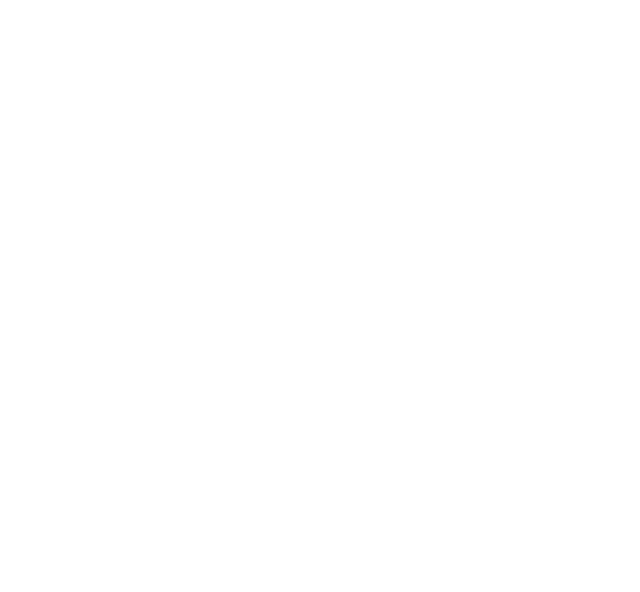
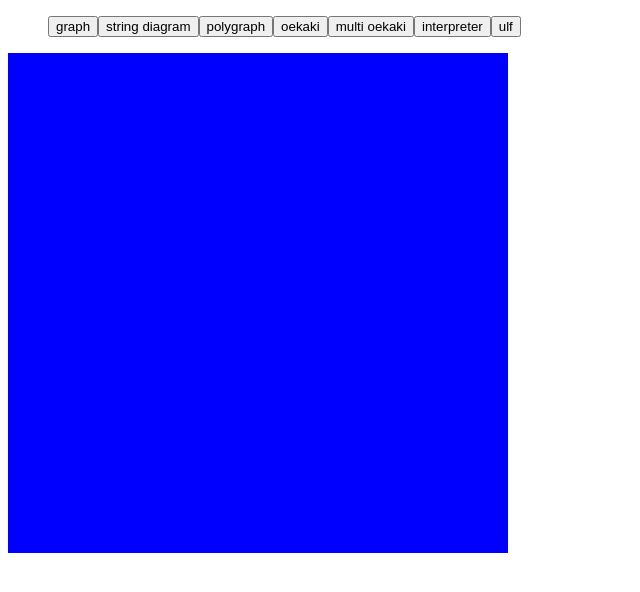
Before and after one commit to kencatn/graphEditorPage, a plain HTML site: page index.html in a window 1280 px wide. Shown: the whole page, without its empty margins (0-640 px from the left). Drawn offline with Linux system fonts and the light colour scheme; the site is published under a folder, as on GitHub Pages, so addresses that start at the root find nothing.

Commit message:
add base option to vite.config

```diff
--- a/index.html
+++ b/index.html
@@ -4,8 +4,8 @@
     <meta charset="UTF-8" />
     <meta name="viewport" content="width=device-width, initial-scale=1.0" />
     <title>Fable</title>
-    <script type="module" crossorigin src="/assets/index-B1bhf-RX.js"></script>
-    <link rel="stylesheet" crossorigin href="/assets/index-DH1C8DUS.css">
+    <script type="module" crossorigin src="./assets/index-B1bhf-RX.js"></script>
+    <link rel="stylesheet" crossorigin href="./assets/index-DH1C8DUS.css">
   </head>
   <body>
     <div id="root"></div>
```
